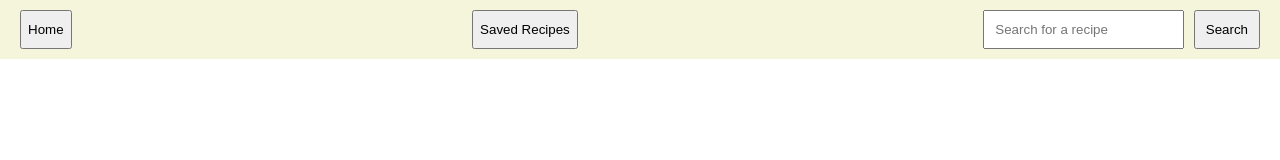
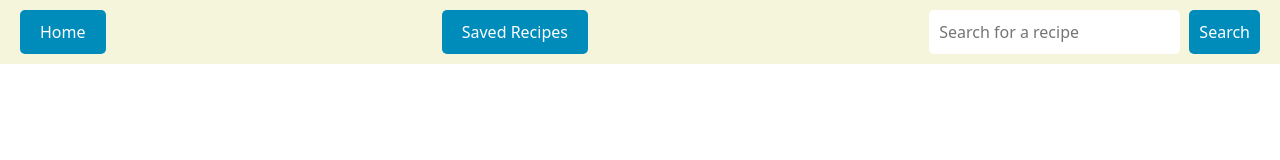
Before and after one commit to OppedRawen/SEA-Project-Delivery, a website: page resultPage.html in a window 1280 px wide. Drawn offline with nearby package versions, Linux system fonts and the light colour scheme; no server answers.

Commit message:
fixed recipe details

```diff
--- a/Styles/resultPage.css
+++ b/Styles/resultPage.css
@@ -20,7 +20,23 @@ nav {
     justify-content: space-between; /* Aligns content to the right */
 
 }
+.home-button {
+    padding: 10px 20px;
+    background-color: #008CBA;
+    color: white;
+    border: none;
+    border-radius: 5px;
+    cursor: pointer;
+}
+.saved-recipes-button{
+    padding: 10px 20px;
+    background-color: #008CBA;
+    color: white;
+    border: none;
+    border-radius: 5px;
+    cursor: pointer;
 
+}
 .search-container {
     display: inline-block;
 }
@@ -28,8 +44,18 @@ nav {
 #search-input, #search-button {
     padding: 10px;
     margin-left: 5px;
+    border: none;
+    border-radius: 5px;
+
+
 }
-
+#search-button {
+    background-color: #008CBA;
+    color: white;
+    border: none;
+    border-radius: 5px;
+    cursor: pointer;
+}
 #results-container {
     display: flex;
     flex-wrap: wrap;
--- a/Styles/style.css
+++ b/Styles/style.css
@@ -23,10 +23,18 @@ nav {
     width: 100%;
 
 }
+.saved-recipes-button{
+    padding: 10px 20px;
+    background-color: #008CBA;
+    color: white;
+    border: none;
+    border-radius: 5px;
+    cursor: pointer;
 
+}
 .home-button {
     padding: 10px 20px;
-    background-color: #4CAF50;
+    background-color: #008CBA;
     color: white;
     border: none;
     border-radius: 5px;
--- a/recipeAPI.js
+++ b/recipeAPI.js
@@ -51,7 +51,7 @@ function displayRecipes(data) {
   <div class="card-body">
     <h5 class="card-title">${result.recipe.label}</h5>
     <p class="card-text">${result.recipe.ingredientLines.join(', ')}</p>
-    <a href="${result.recipe.url}" class="btn btn-primary">Link to Recipe</a>
+    <button class="btn btn-primary learn-more" data-uri="${result.recipe.uri}">Learn More</button>
     <span class="heart" data-uri="${result.recipe.uri}">&#x2764;</span>
   </div>
 </div>`
@@ -70,6 +70,13 @@ function displayRecipes(data) {
         // // Assuming you want to pass the recipe URL or any other simple attribute
         // window.location.href = `recipeDetails.html`;
         // }
+        if(e.target.matches('.learn-more')){
+            e.preventDefault();
+            const uri = e.target.getAttribute('data-uri');
+            localStorage
+
+            window.location.href = `recipeDetails.html`;
+        }
 
         if(e.target.classList.contains('heart')){
             e.preventDefault();
--- a/resultPage.html
+++ b/resultPage.html
@@ -4,7 +4,7 @@
     <meta charset="UTF-8">
     <meta name="viewport" content="width=device-width, initial-scale=1.0">
     <link rel="stylesheet" href="./Styles/resultPage.css">
-
+    <link href="https://cdn.jsdelivr.net/npm/bootstrap@5.3.3/dist/css/bootstrap.min.css" rel="stylesheet" integrity="sha384-QWTKZyjpPEjISv5WaRU9OFeRpok6YctnYmDr5pNlyT2bRjXh0JMhjY6hW+ALEwIH" crossorigin="anonymous">
     <script src="./recipeAPI.js"></script>
     <script src="./pageScript.js"></script>
 
```
